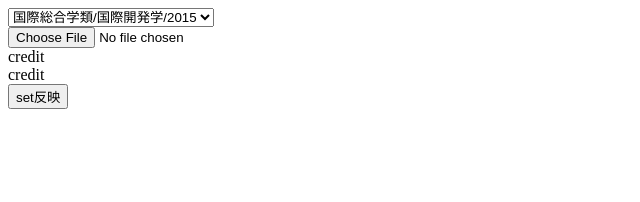
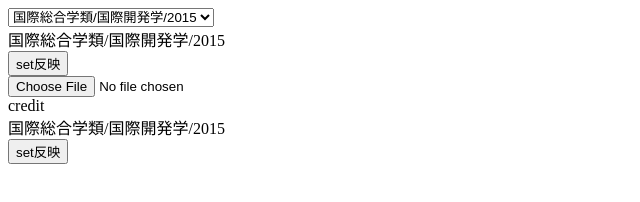
Before and after one commit to tsukuga/react-practice, a React app: page / in a window 1280 px wide. Shown: the whole page, without its empty margins (0-640 px from the left). Built offline with nearby package versions, Linux system fonts and the light colour scheme.

Commit message:
4 files modified

```diff
--- a/CreateList/makeLists.js
+++ b/CreateList/makeLists.js
@@ -2,20 +2,42 @@ import React, { Component } from 'react';
 import { render } from 'react-dom';
 import MakeOption from './makeOption';
 import Lists from './List';
+import Conect from '../conect';
 
 
 export default class MakeList extends React.Component{
+
+ constructor(props) {
+    super(props);
+    this.state = {
+      index:'単位数',
+      value:'国際総合'
+      }
+  }
+
+   getSelectedList(e){
+    this.setState({value:e.target.value});
+    console.log(this.state.value)
+  }
+
   render(){
-
-  //  リストクラスからインスタンス生成
    let list= new Lists();
 
    return(
     <React.Fragment>
+    <select onChange = {this.getSelectedList.bind(this)}>
+
     {Object.keys(list.GetList()).map((e,index) => (
       <MakeOption value={index} text={e}/>
     ))}
+
+    </select>
+
+    <Conect bbbb={this.state.value}/>
     </React.Fragment>
    )
   }
+
+
+
  }
--- a/CreateList/makeOption.js
+++ b/CreateList/makeOption.js
@@ -3,7 +3,7 @@ import React from 'react';
 export default class MakeOption extends React.Component{
   render(){
    return(
-     <option value={this.props.value}>{this.props.text}</option>
+     <option value={this.props.text}>{this.props.text}</option>
     )
   }
  }
--- a/conect.js
+++ b/conect.js
@@ -16,7 +16,7 @@ export default class Conect extends React.Component{
         '成績':"grade"
       }],
       index:'単位数',
-      value:'初期値'
+      value:'国際総合学類/国際開発学/2015'
     };
 
 
@@ -31,7 +31,8 @@ export default class Conect extends React.Component{
 
   reset(){
      this.setState({data:this.props.aaaa})
-     console.log(this.props.aaaa);
+    //  this.setState({value:this.props.bbbb})
+     console.log(this.props.bbbb);
   }
 
   render(){
@@ -39,8 +40,8 @@ export default class Conect extends React.Component{
 
   return(
     <React.Fragment>
-    <div>{this.state.data[0][this.state.index]}</div>
-    <div></div>
+    {/*<div>{this.state.data[0][this.state.index]}</div>*/}
+    <div>{this.state.value}</div>
     <button type="button" onClick = {this.reset.bind(this)}>set反映</button>
     </React.Fragment>
   )
--- a/index.html
+++ b/index.html
@@ -1,3 +1,3 @@
-<select class="form-control" id="list"></select>
+<div class="form-control" id="list"></div>
 <div id="root"></div>
 <div id="root1"></div>
```
